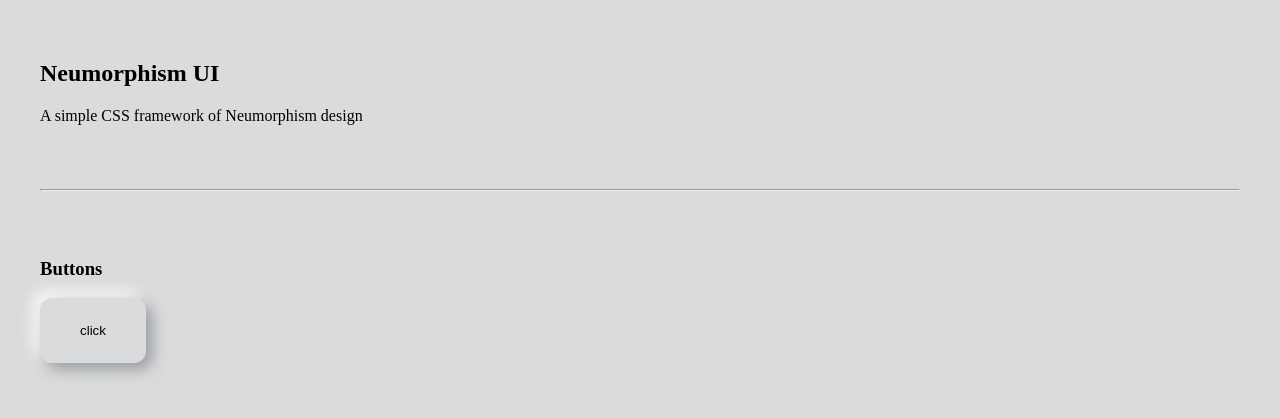
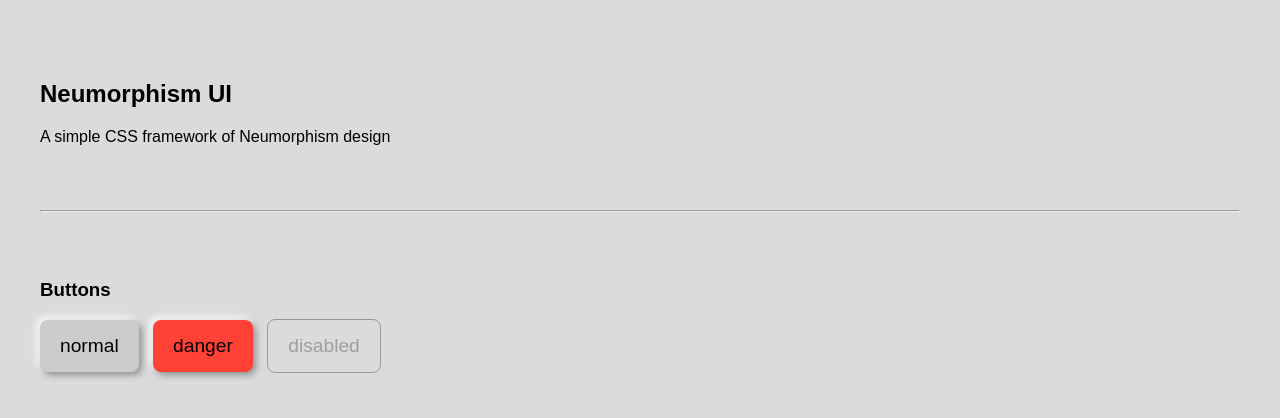
Before and after one commit to ZixiaoWang/neumorphism-ui, a website: page index.html in a window 1280 px wide. Drawn offline with Linux system fonts and the light colour scheme.

Commit message:
Added more styles

```diff
--- a/index.html
+++ b/index.html
@@ -1,20 +1,40 @@
+<!--
+ * @Author: your name
+ * @Date: 2020-05-26 18:05:02
+ * @LastEditTime: 2020-05-26 18:24:55
+ * @LastEditors: Please set LastEditors
+ * @Description: In User Settings Edit
+ * @FilePath: /Neumorphism/index.html
+-->
 <html lang="en">
+
 <head>
     <meta charset="UTF-8">
     <meta name="viewport" content="width=device-width, initial-scale=1.0">
     <link rel="stylesheet" href="./main.css">
     <style>
+        html {
+            font-family: Arial, Helvetica, sans-serif;
+        }
+
         .x-container {
             width: 100%;
             max-width: 1200px;
             margin: auto;
+            padding: 20px;
         }
+
         .x-section {
             padding: 40px 0px;
+        }
+
+        button+button {
+            margin-left: 10px;
         }
     </style>
     <title>Neumorphism UI</title>
 </head>
+
 <body>
     <div class="x-container">
         <section class="x-section">
@@ -28,8 +48,11 @@
         <hr>
         <section class="x-section">
             <h3>Buttons</h3>
-            <button class="test">click</button>
+            <button class="button">normal</button>
+            <button class="button is-danger">danger</button>
+            <button class="button" disabled>disabled</button>
         </section>
     </div>
 </body>
+
 </html>
--- a/src/styles/_mixins.scss
+++ b/src/styles/_mixins.scss
@@ -2,8 +2,13 @@
 @import "./variables";
 
 @mixin getClickableRaised($depth, $color: $gray) {
+  outline: none;
   @include getRaised($depth, $color);
-    outline: none;
+  @include getClickableRaisedBackground(($color));
+}
+
+@mixin getClickableRaisedBackground ($color: $gray) {
+  background-color: $color;
   &:hover {
     background-image: linear-gradient(145deg, color.scale($color, $lightness: 45%), color.scale($color, $lightness: -17%));
     &:active {
--- a/src/styles/elements/_button.scss
+++ b/src/styles/elements/_button.scss
@@ -3,5 +3,23 @@
 @import '../colors';
 
 .button {
+    padding: 15px 20px;
+    font-size: 1.2rem;
+    border-radius: 8px;
+    outline: none;
+    border: none;
 
+    &:not(:disabled) {
+        @include getClickableRaised(3, #CCCCCC);
+
+        &.is-danger {
+            @include getClickableRaisedBackground($red);
+        }
+    }
+
+    &:disabled {
+        border: 1px solid #999999;
+        background-color: transparent;
+        cursor: not-allowed;
+    }
 }
```
Also changed, not shown: main.css, 1 other file. Lines whose indentation alone changed are shown as unchanged.
